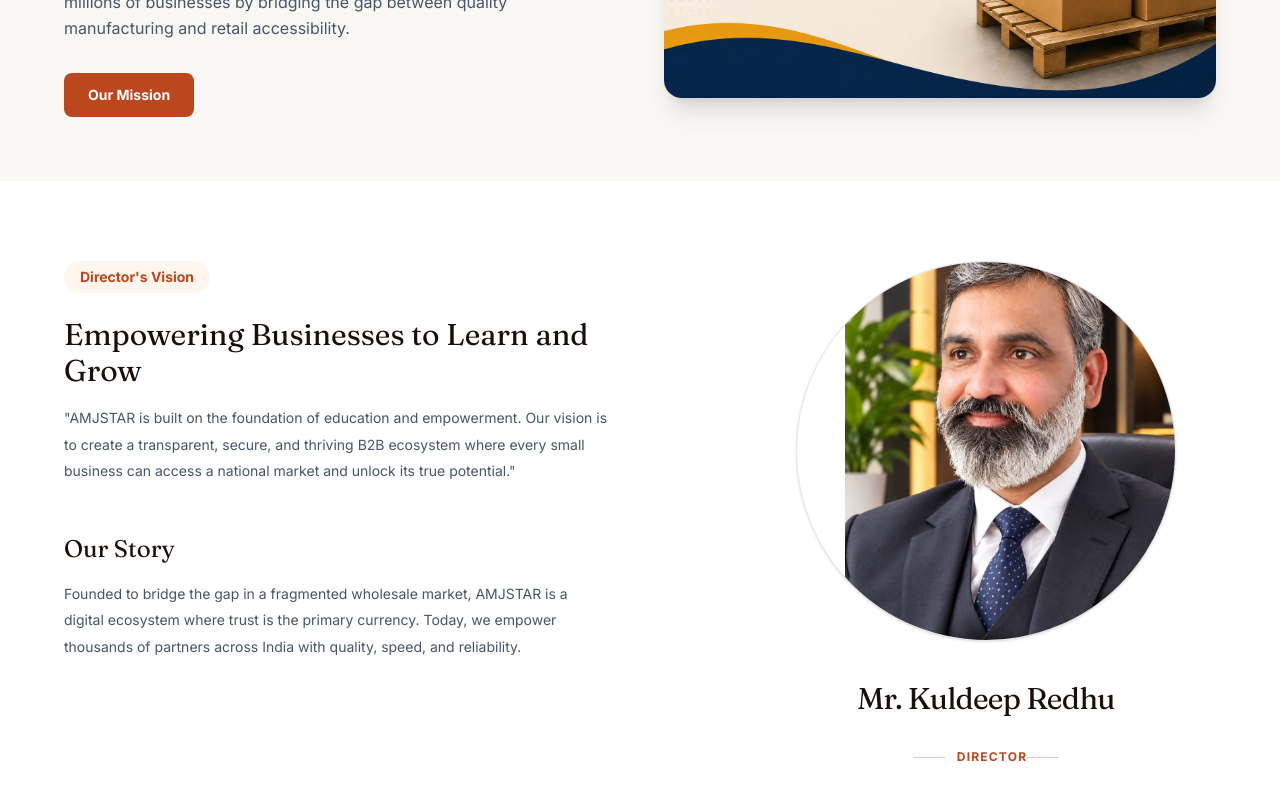
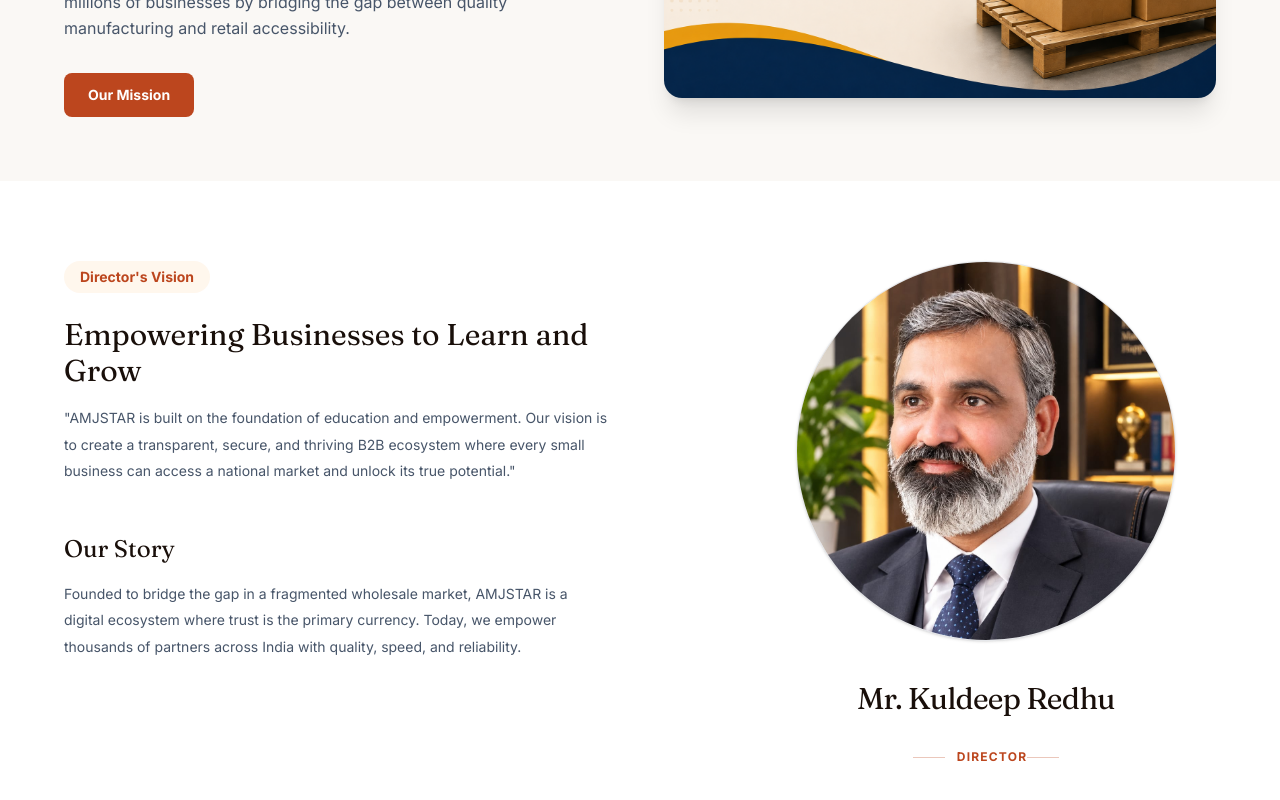
Before and after one commit to pritamdifmo2026-ops/amj-star-dukandar, a React (Vite) app: page /about in a window 1280 px wide. Shown: the part 466-1266 px from the top of the page. Built offline with nearby package versions, Linux system fonts and the light colour scheme; no server answers.

Commit message:
save image

```diff
--- a/src/features/landing/pages/About.tsx
+++ b/src/features/landing/pages/About.tsx
@@ -124,7 +124,7 @@
                   <img
                     src="/images/kuldeep-redhu.jpg"
                     alt="Kuldeep Redhu"
-                    className="w-full h-full object-cover object-left translate-x-8 sm:translate-x-12 hover:scale-105 transition-transform duration-700"
+                    className="w-full h-full object-cover object-top hover:scale-101 transition-transform duration-700"
                     onError={(e) => {
                       const target = e.target as HTMLImageElement;
                       target.style.display = 'none';
```
